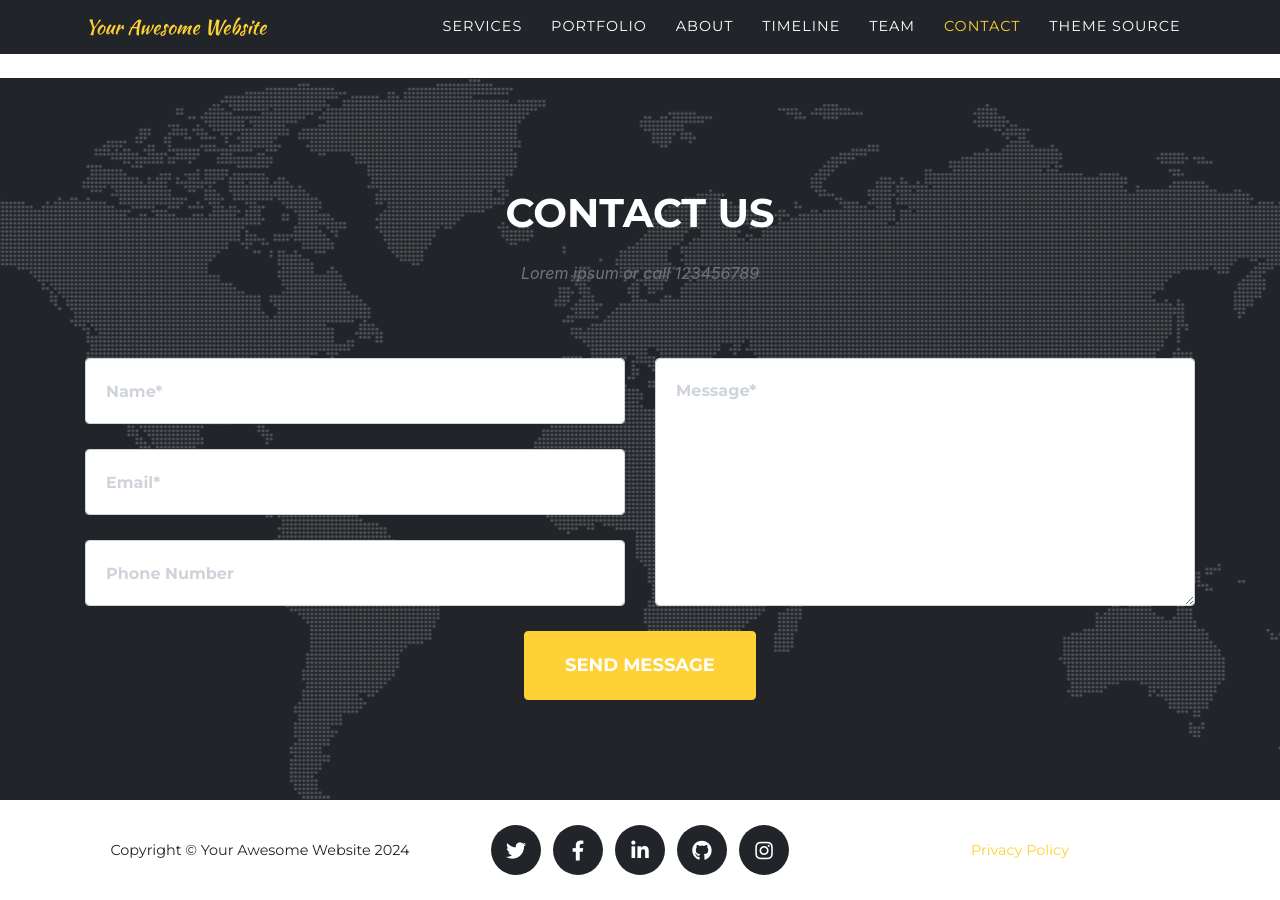
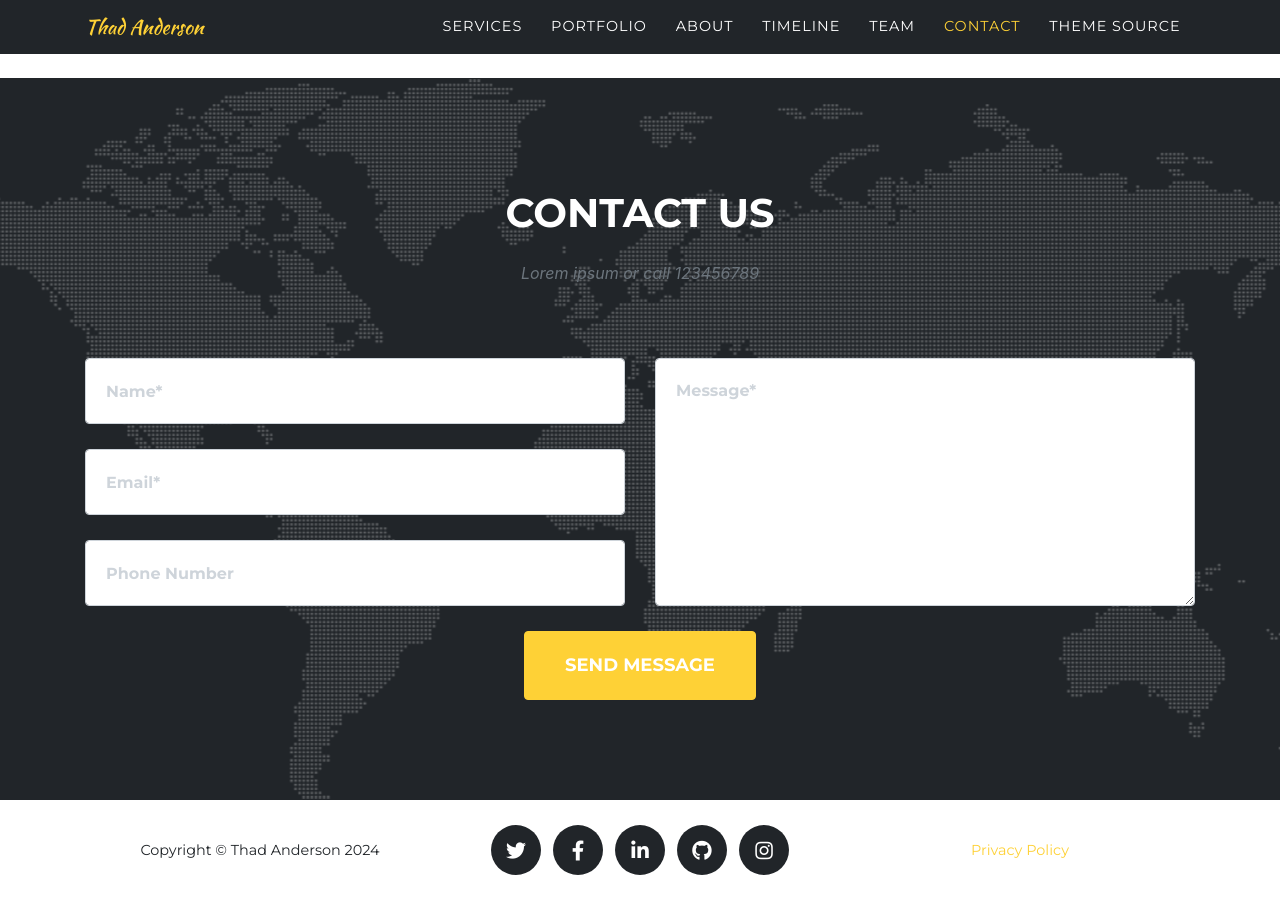
Before and after one commit to thadanderson/thadanderson.github.io, a Jekyll site: the page built from index.md, in a window 1280 px wide and 900 px high, scrolled down 5690 px. Built offline with Jekyll 4.4.1, drawn with Linux system fonts in a browser that asks for light colours; some web fonts are replaced.

Commit message:
Theme update

```diff
--- a/_config.yml
+++ b/_config.yml
@@ -13,13 +13,13 @@
 
 theme: jekyll-agency
 
-url    : "" # the base hostname & protocol for your site, e.g. http://example.com
+url    : https://thadanderson.github.io # the base hostname & protocol for your site, e.g. http://example.com
 baseurl: "" # the subpath of your site, e.g. /blog
 
-title      : Your Awesome Website
-email      : your-email@example.com #this is also the email contact forms will go to
-description: "Site description"
-author     : Your Name
+title      : Thad Anderson
+email      : info@thadanderson.com #this is also the email contact forms will go to
+description: "Percussionist, composer, & audio engineer. Associate Professor at UCF. Executive Committee member at PAS."
+author     : Thad Anderson
 # logo:     #optional, defaults to site title
   # path: assets\img\clients\creative-market.jpg
   # height: 60 #height in px, defaults to 52px
```
Also changed, not shown: Gemfile.lock (added).
